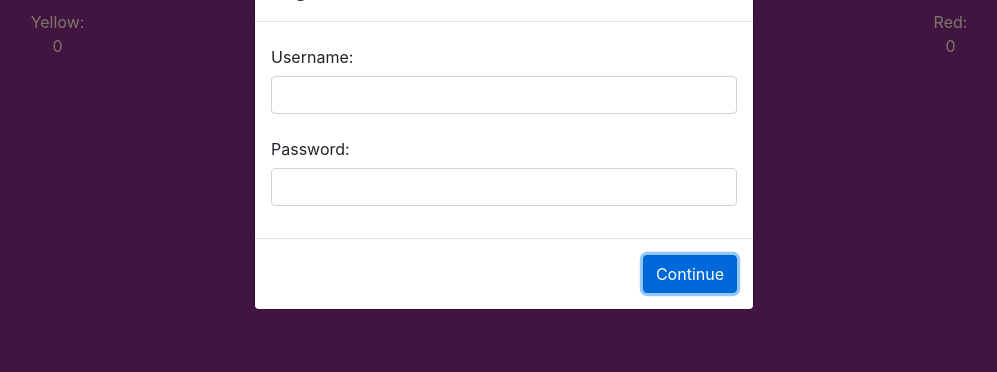
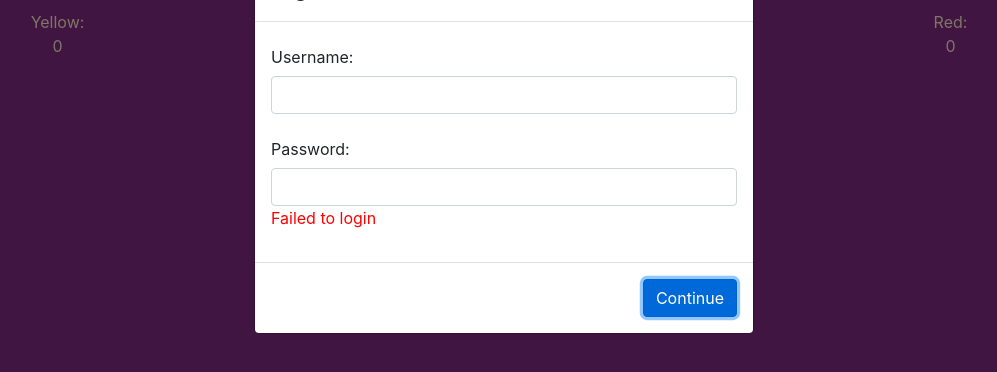
Before and after one commit to alitoyn/connect_4_mini_project, a website: page src/frontend/index.html in a window 1280 px wide. Both pictures are taken after a click on the button "Continue". Shown: the part 70-442 px from the top of the page, without its empty margins (136-1133 px from the left). Drawn offline with nearby package versions, Linux system fonts and the light colour scheme; no server answers.

Commit message:
displays error message if failed password

```diff
--- a/src/frontend/index.html
+++ b/src/frontend/index.html
@@ -27,6 +27,7 @@
                         <div class="form-group">
                             <label for="text" class="col-form-label">Password:</label>
                             <input type='password' class="form-control" id="password">
+                            <p id='error-message' style='color: red; display: none;'>Failed to login</p>
                         </div>
                     </form>
                 </div>
--- a/src/frontend/index.js
+++ b/src/frontend/index.js
@@ -29,6 +29,7 @@ $(() => {
           $('#exampleModal').modal('hide');
         },
         error: (res) => {
+          $('#error-message').css('display', 'inline');
           console.log(res.responseJSON);
         },
       });
```
